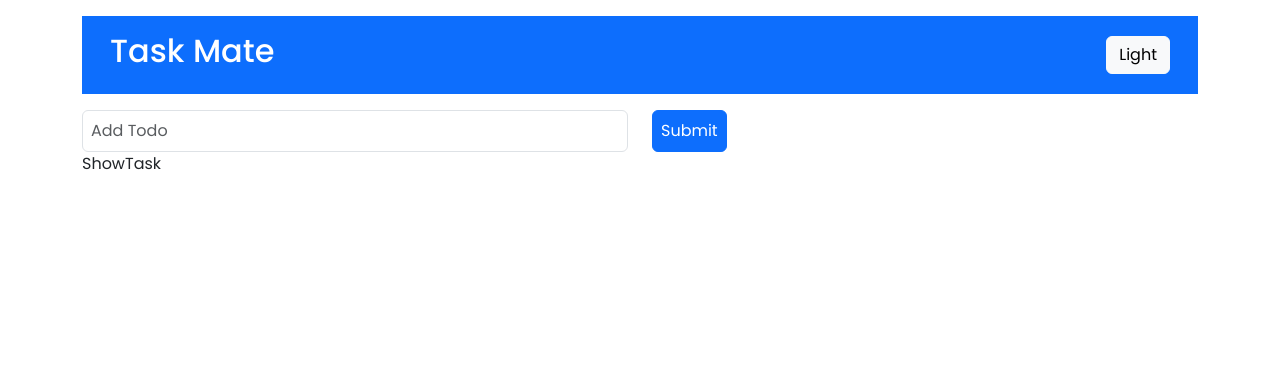
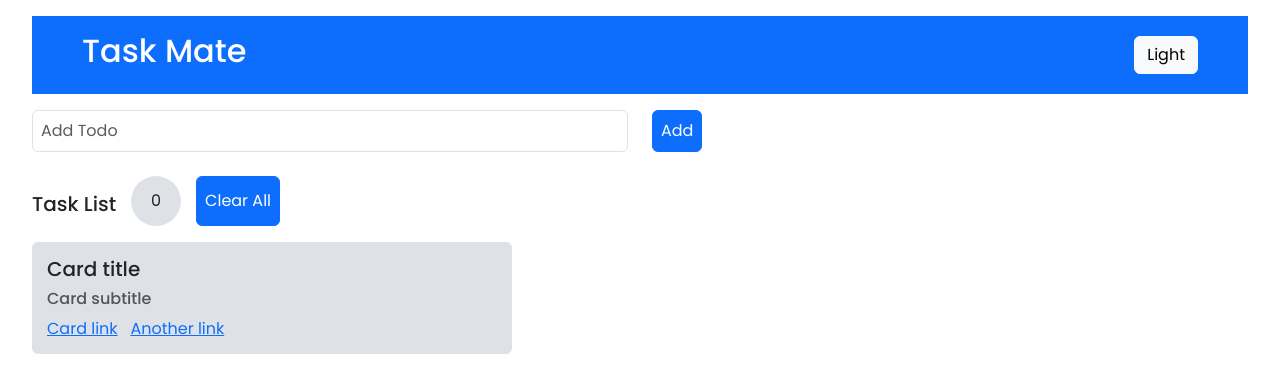
Before and after one commit to sri-ram-ravi/TaskMate, a React (Create React App) app: page / in a window 1280 px wide. Shown: the top 392 px of the page. Built offline with nearby package versions, Linux system fonts and the light colour scheme.

Commit message:
Added design for  show task component

```diff
--- a/src/App.jsx
+++ b/src/App.jsx
@@ -5,7 +5,7 @@ import ShowTask from './Components/ShowTask'
 
 const App = () => {
   return (
-    <div className='container'>
+    <div>
         <Header/>
         <AddTask/>
         <ShowTask/>
--- a/src/Components/AddTask.jsx
+++ b/src/Components/AddTask.jsx
@@ -3,12 +3,12 @@ import React from 'react'
 const AddTask = () => {
   return (
     <>
-    <div class="row mt-3">
+    <div class="row mt-3 mb-4">
         <div class="col">
           <input type="text" class="form-control p-2" placeholder="Add Todo" aria-label="First name"/>
         </div>
         <div class="col">
-        <button type="submit" class="btn btn-primary p-2">Submit</button>
+        <button type="submit" class="btn btn-primary p-2">Add</button>
         </div>
     </div>
     </>
--- a/src/Components/ShowTask.jsx
+++ b/src/Components/ShowTask.jsx
@@ -1,9 +1,26 @@
-import React from 'react'
+import React from 'react';
+import styles from "./ShowTask.module.css";
 
 const ShowTask = () => {
   return (
-    <div>ShowTask</div>
-  )
-}
+    <>
+    <div className={styles.heading}>
+      <h5 className="mt-3">Task List</h5>
+      <span className={styles.taskCount}>0</span>
+      <button type="submit" class="btn btn-primary p-2">Clear All</button>
+    </div>
+    <div class="mt-3">
+      <div className={styles.tasklist}>
+        <div className={styles.taskDetails}>
+        <h5 class="card-title">Card title</h5>
+        <h6 class="card-subtitle mb-2 mt-2 text-body-secondary">Card subtitle</h6>
+        <a href="#" class="card-link">Card link</a>&nbsp;&nbsp;&nbsp;
+        <a href="#" class="card-link">Another link</a>
+        </div>
+      </div>
+    </div>
+    </>
+  );
+};
 
-export default ShowTask
+export default ShowTask;
--- /dev/null
+++ b/src/Components/ShowTask.module.css
@@ -0,0 +1,43 @@
+.tasklist{
+    /* border: solid red 3px; */
+    /* padding: 10px; */
+    display: grid;
+    grid-template-columns: repeat(3,1fr);
+    gap: 10px;
+    height: 35rem;
+    overflow-y: auto;
+    scroll-behavior: smooth;
+}
+
+.taskDetails{
+    /* border: solid rebeccapurple 3px; */
+    width: 30rem;
+    height: 7rem;
+    padding: 15px;
+    background-color: #dee2e6;
+    border-radius: 6px;
+}
+
+.tasklist::-webkit-scrollbar {
+    display: none;
+}
+
+.example {
+    -ms-overflow-style: none;  /* IE and Edge */
+    scrollbar-width: none;  /* Firefox */
+  }
+
+.taskCount{
+    background-color: #dee2e6;
+    width: 50px;
+    height: 50px;
+    border-radius: 50%;
+    display: flex;
+    justify-content: center;
+    align-items: center;
+}
+
+.heading{
+    display: flex;
+    gap: 15px;
+}
--- a/src/index.css
+++ b/src/index.css
@@ -2,3 +2,7 @@
 *{
     font-family: 'Poppins', sans-serif;
 }
+
+body{
+    margin: 0 2rem;
+}
```
